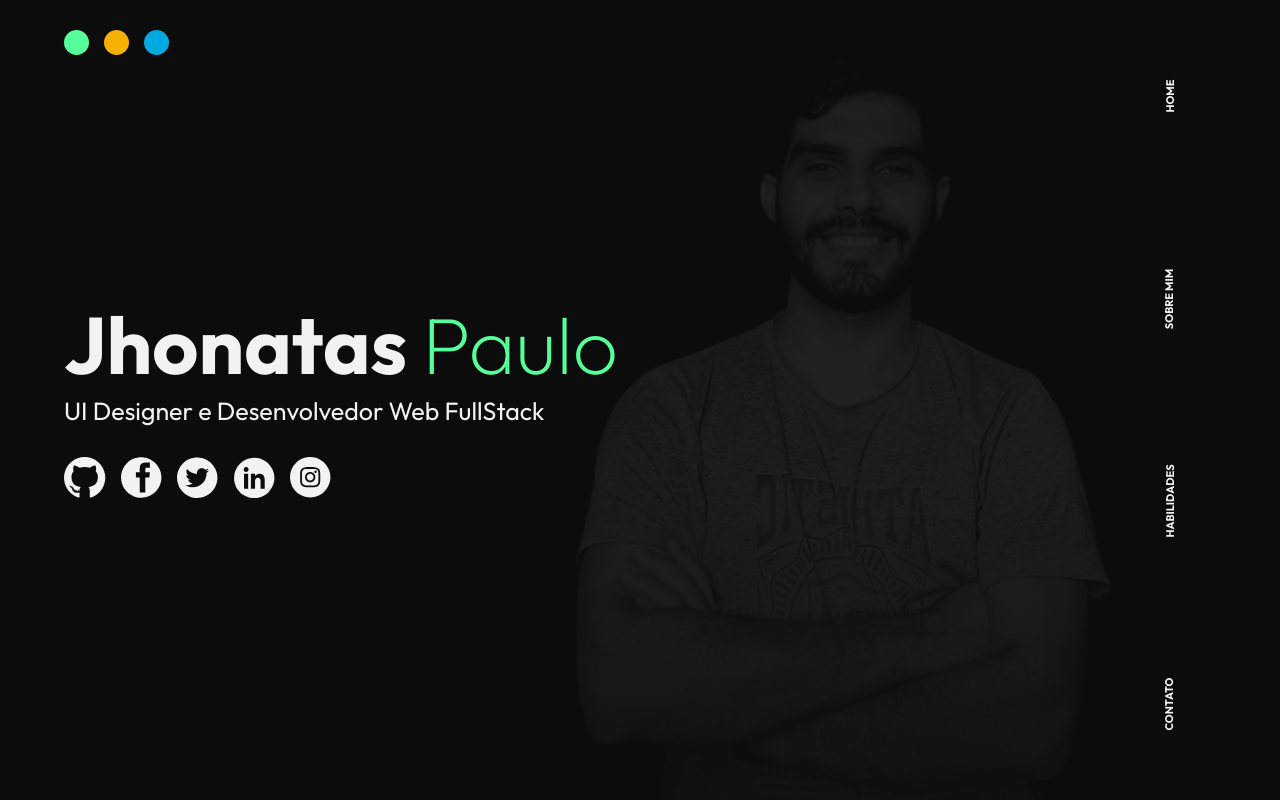
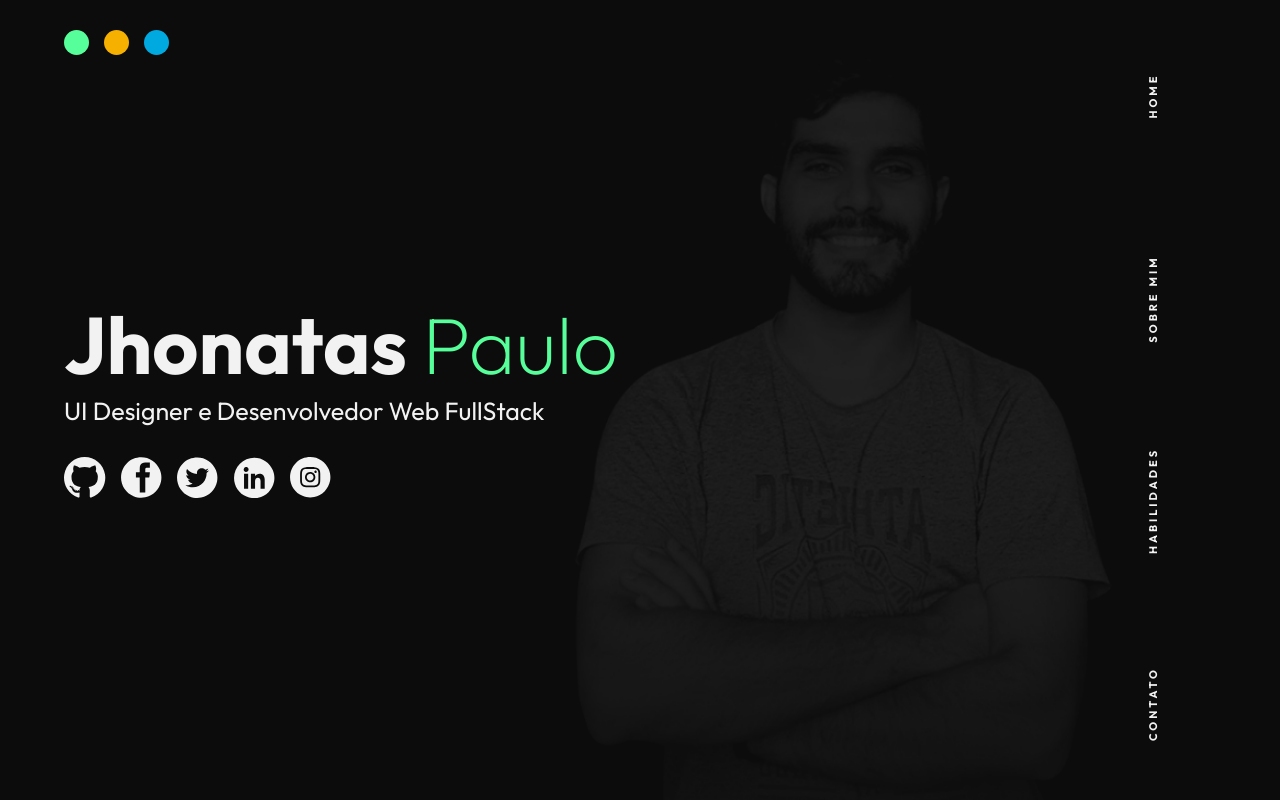
Before and after one commit to jhonataspaulo/mywebsite, a Next.js app: page / in a window 1280 px wide. Shown: the top 800 px of the page. Built offline with nearby package versions, Linux system fonts and the light colour scheme.

Commit message:
update letter spacing in links home page

```diff
--- a/src/components/Header.tsx
+++ b/src/components/Header.tsx
@@ -48,7 +48,8 @@ const Navigation = styled('div', {
     fontWeight: 600,
     fontSize: '1.1rem',
     padding: '1rem',
-    cursor: 'pointer'
+    cursor: 'pointer',
+    letterSpacing: '.3rem'
   },
 
   '@bp1': {
```
